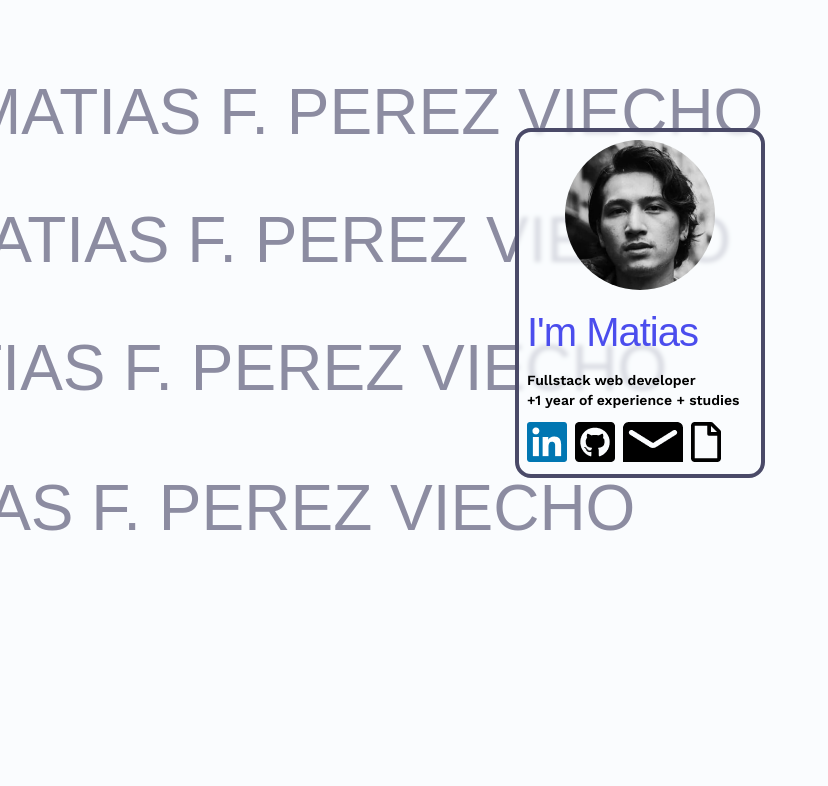
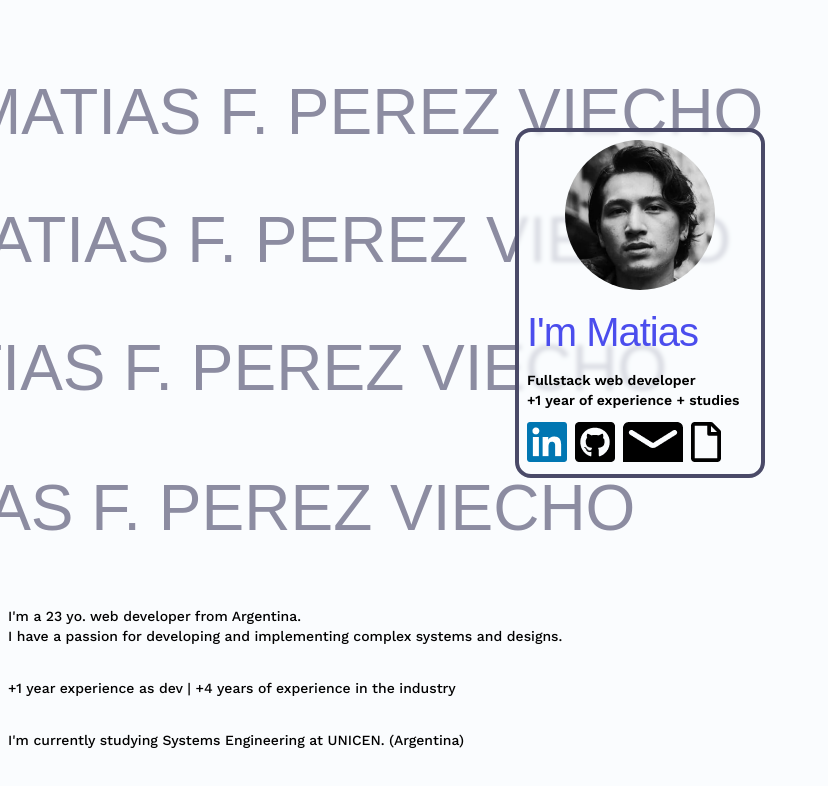
Before and after one commit to MatiasPViecho/personal-resume, a Next.js app: page / in a window 1280 px wide. Shown: the top 786 px of the page, without its empty margins (0-828 px from the left). Built offline with nearby package versions, Linux system fonts and the light colour scheme; a web font is replaced by a local one.

Commit message:
feat: add presentation text

```diff
--- a/app/page.tsx
+++ b/app/page.tsx
@@ -1,4 +1,5 @@
 import MainCard from "./ui/main-card";
+import PresentationText from "./ui/presentation-text";
 
 export default function Home() {
   return (
@@ -27,9 +28,10 @@ export default function Home() {
       >
         MATIAS F. PEREZ VIECHO
       </span>
-      <div className="w-max mx-auto pt-32">
+      <div className="w-max mx-auto py-32">
         <MainCard />
       </div>
+      <PresentationText />
     </main>
   );
 }
--- a/app/ui/fonts.tsx
+++ b/app/ui/fonts.tsx
@@ -7,6 +7,6 @@ export const xanhMono = Xanh_Mono({
 });
 export const workSans = Work_Sans({
   subsets: ["latin"],
-  weight: ["400", "600", "700"],
+  weight: ["400", "500", "600", "700"],
   variable: "--font-work_sans",
 });
--- /dev/null
+++ b/app/ui/presentation-text.tsx
@@ -0,0 +1,17 @@
+export default function PresentationText() {
+  return (
+    <div className="flex flex-col gap-8 px-2 font-medium font-work_sans text-sm">
+      <div>
+        <span>I&apos;m a 23 yo. web developer from Argentina.</span>
+        <p>
+          I have a passion for developing and implementing complex systems and
+          designs.
+        </p>
+      </div>
+      <p>+1 year experience as dev | +4 years of experience in the industry</p>
+      <p>
+        I&apos;m currently studying Systems Engineering at UNICEN. (Argentina)
+      </p>
+    </div>
+  );
+}
```
